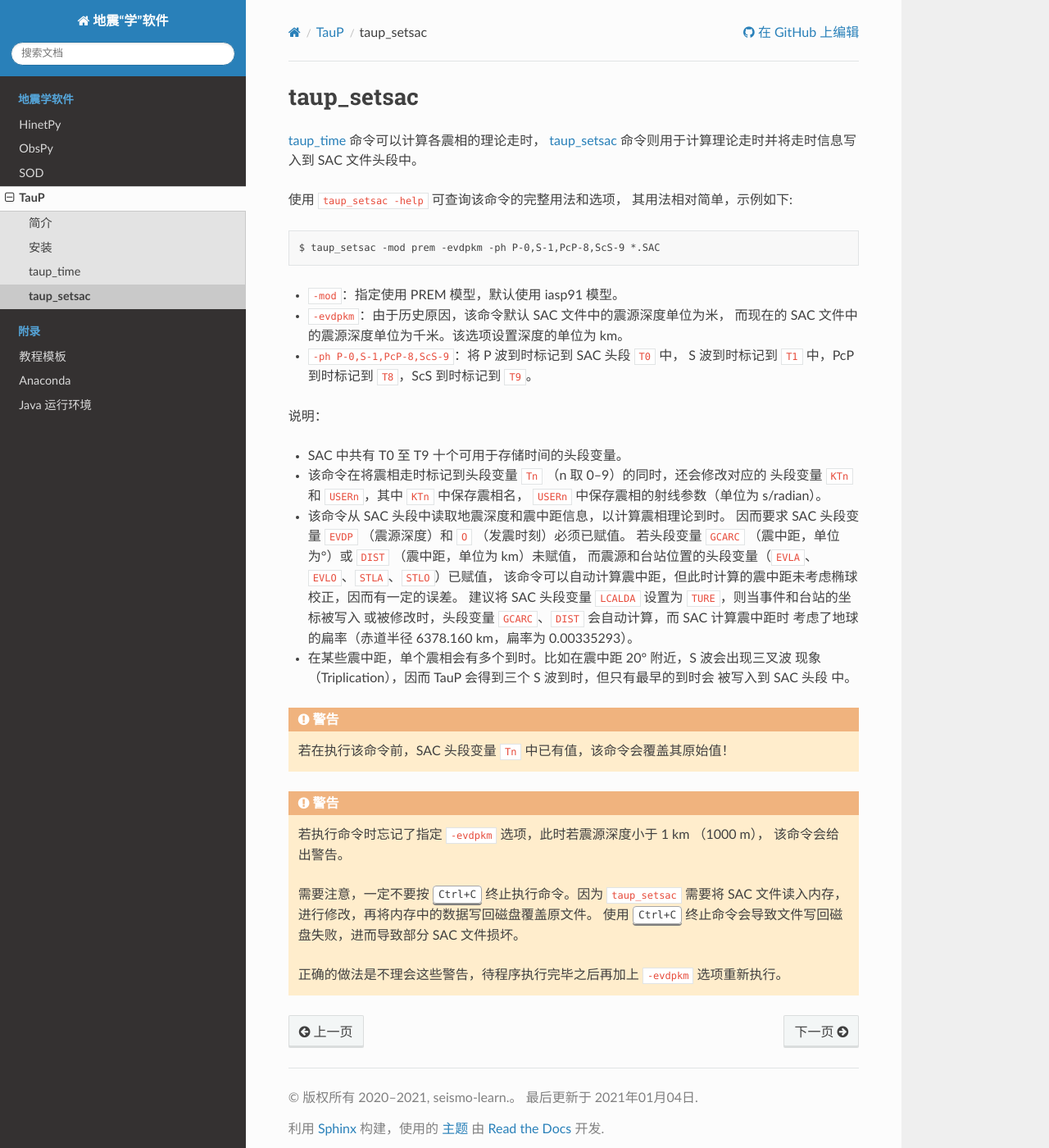
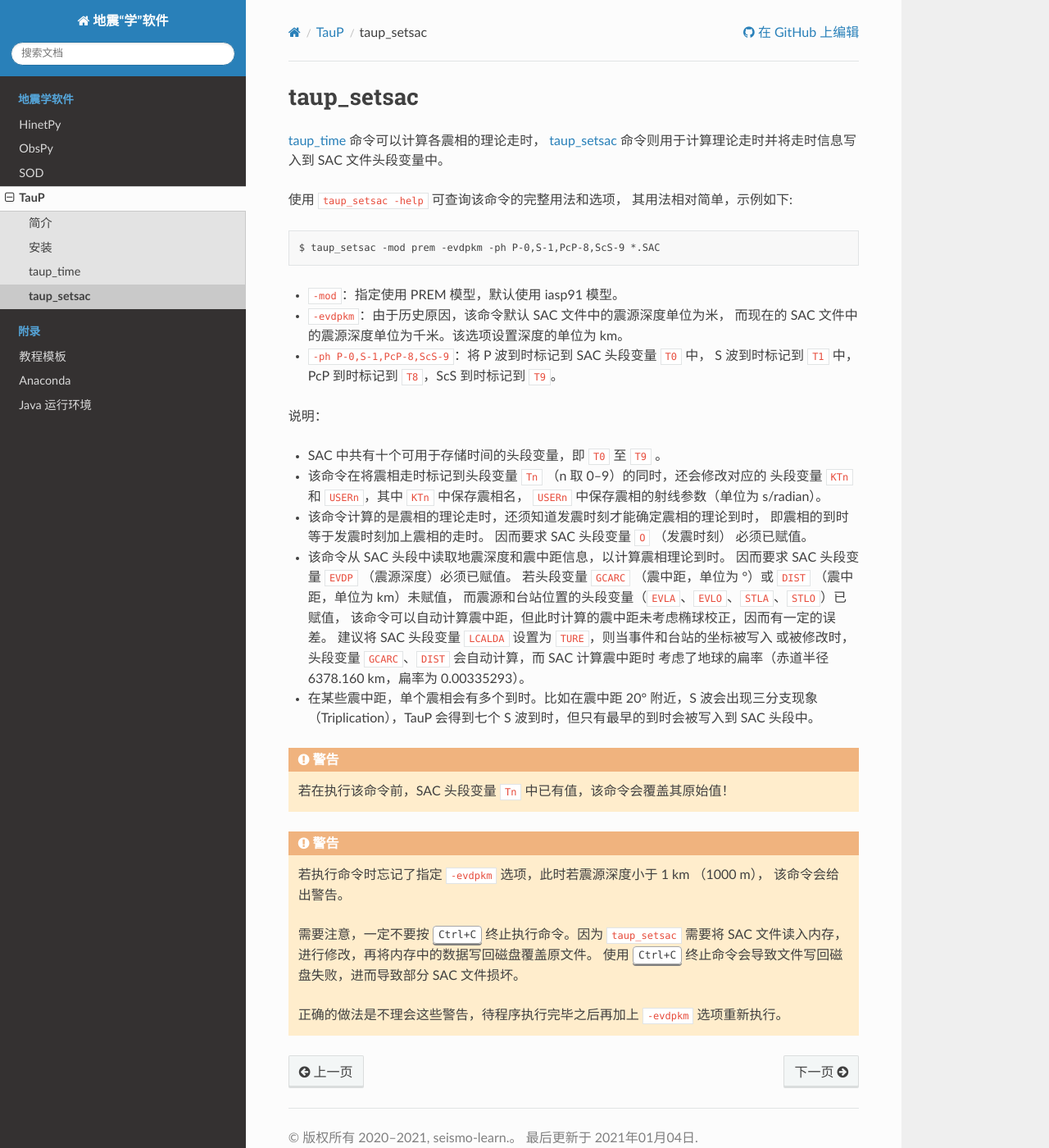
Before and after one commit to seismo-learn/software, a Sphinx documentation site: the page built from source/taup/taup_setsac.rst, in a window 1280 px wide and 1400 px high. Shown: the whole window at 82% size. Built offline with Sphinx 7.4.7 and the Read the Docs theme 2.0.0, drawn with Linux system fonts in a browser that asks for light colours.

Commit message:
taup: tiny fix for taup_setsac (#81)

```diff
--- a/source/taup/index.rst
+++ b/source/taup/index.rst
@@ -14,7 +14,7 @@ TauP
 ----
 
 :教程贡献者: `田冬冬 <https://me.seisman.info/>`__ (作者)、`姚家园 <https://github.com/core-man>`__ (审稿)
-:教程更新日期: 2021-01-02
+:教程更新日期: 2021-01-04
 
 ----
 
--- a/source/taup/taup_setsac.rst
+++ b/source/taup/taup_setsac.rst
@@ -2,7 +2,7 @@ taup_setsac
 ===========
 
 :doc:`taup_time` 命令可以计算各震相的理论走时，
-:doc:`taup_setsac` 命令则用于计算理论走时并将走时信息写入到 SAC 文件头段中。
+:doc:`taup_setsac` 命令则用于计算理论走时并将走时信息写入到 SAC 文件头段变量中。
 
 使用 ``taup_setsac -help`` 可查询该命令的完整用法和选项，
 其用法相对简单，示例如下::
@@ -12,26 +12,28 @@ taup_setsac
 -  ``-mod``\ ：指定使用 PREM 模型，默认使用 iasp91 模型。
 -  ``-evdpkm``\ ：由于历史原因，该命令默认 SAC 文件中的震源深度单位为米，
    而现在的 SAC 文件中的震源深度单位为千米。该选项设置深度的单位为 km。
--  ``-ph P-0,S-1,PcP-8,ScS-9``\ ：将 P 波到时标记到 SAC 头段 ``T0`` 中，
+-  ``-ph P-0,S-1,PcP-8,ScS-9``\ ：将 P 波到时标记到 SAC 头段变量 ``T0`` 中，
    S 波到时标记到 ``T1`` 中，PcP 到时标记到 ``T8``，ScS 到时标记到 ``T9``。
 
 说明：
 
--   SAC 中共有 T0 至 T9 十个可用于存储时间的头段变量。
+-   SAC 中共有十个可用于存储时间的头段变量，即 ``T0`` 至 ``T9`` 。
 -   该命令在将震相走时标记到头段变量 ``Tn`` （n 取 0–9）的同时，还会修改对应的
     头段变量 ``KTn`` 和 ``USERn``，其中 ``KTn`` 中保存震相名，
     ``USERn`` 中保存震相的射线参数（单位为 s/radian）。
+-   该命令计算的是震相的理论走时，还须知道发震时刻才能确定震相的理论到时，
+    即震相的到时等于发震时刻加上震相的走时。 因而要求 SAC 头段变量 ``O`` （发震时刻）
+    必须已赋值。
 -   该命令从 SAC 头段中读取地震深度和震中距信息，以计算震相理论到时。
-    因而要求 SAC 头段变量 ``EVDP`` （震源深度）和 ``O`` （发震时刻）必须已赋值。
-    若头段变量 ``GCARC`` （震中距，单位为°）或 ``DIST`` （震中距，单位为 km）未赋值，
+    因而要求 SAC 头段变量 ``EVDP`` （震源深度）必须已赋值。
+    若头段变量 ``GCARC`` （震中距，单位为 °）或 ``DIST`` （震中距，单位为 km）未赋值，
     而震源和台站位置的头段变量（``EVLA``、``EVLO``、``STLA``、``STLO``）已赋值，
     该命令可以自动计算震中距，但此时计算的震中距未考虑椭球校正，因而有一定的误差。
     建议将 SAC 头段变量 ``LCALDA`` 设置为 ``TURE``，则当事件和台站的坐标被写入
     或被修改时，头段变量 ``GCARC``、``DIST`` 会自动计算，而 SAC 计算震中距时
     考虑了地球的扁率（赤道半径 6378.160 km，扁率为 0.00335293）。
--   在某些震中距，单个震相会有多个到时。比如在震中距 20° 附近，S 波会出现三叉波
-    现象（Triplication），因而 TauP 会得到三个 S 波到时，但只有最早的到时会
-    被写入到 SAC 头段 中。
+-   在某些震中距，单个震相会有多个到时。比如在震中距 20° 附近，S 波会出现三分支现象
+    （Triplication），TauP 会得到七个 S 波到时，但只有最早的到时会被写入到 SAC 头段中。
 
 .. warning::
 
```
